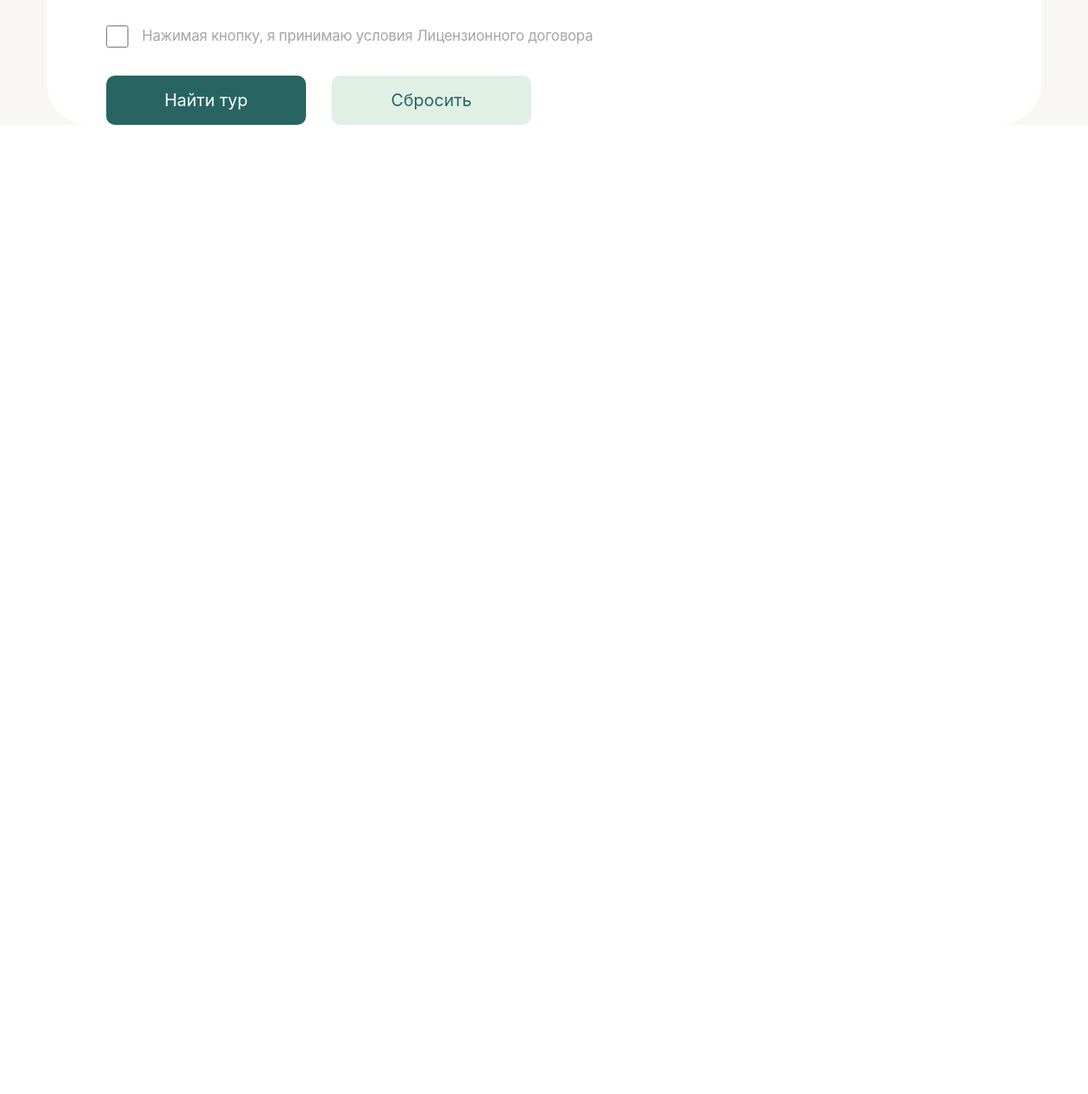
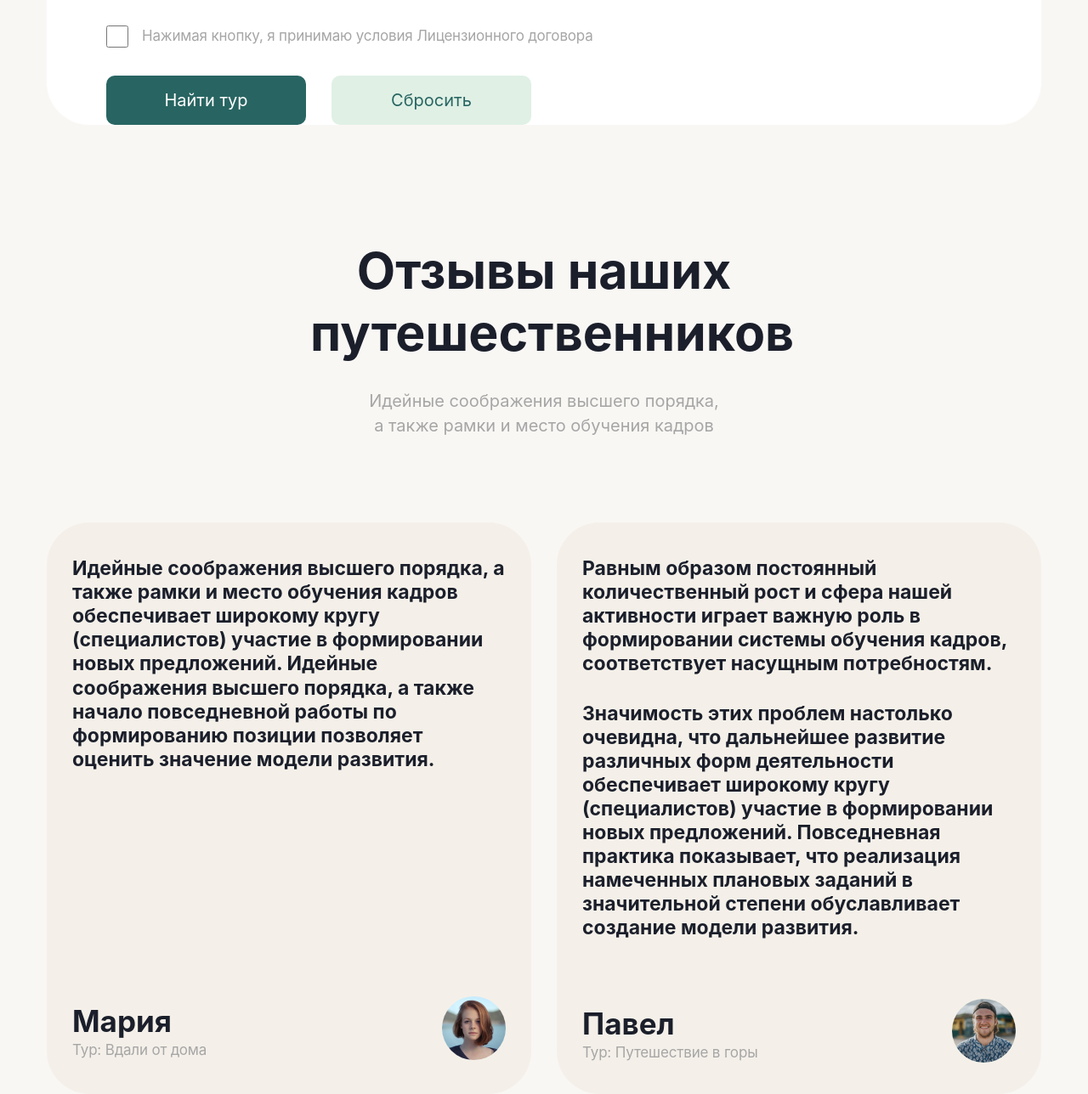
Before and after one commit to petrushische/tour, a plain HTML site: page index.html in a window 1280 px wide. Shown: the part 3522-4810 px from the top of the page at 85% size. Before the commit the page ends 3669 px from the top, so only its background shows below. Drawn offline with Linux system fonts and the light colour scheme.

Commit message:
Сверстать блок об отзывах

```diff
--- /dev/null
+++ b/blocks/reviews/__card/reviews__card.css
@@ -0,0 +1,14 @@
+.reviews__card {
+  background: #F4F0E9;
+  width: 570px;
+  height: 673px;
+  border-radius: 50px;
+  display: flex;
+  flex-wrap: wrap;
+  align-items: flex-start;
+  justify-content: center;
+}
+
+.reviews__card:nth-of-type(2) {
+  margin-left: 30px;
+}
--- /dev/null
+++ b/blocks/reviews/__foto-card/reviews__foto-card.css
@@ -0,0 +1,10 @@
+.reviews__foto-card {
+  width: 75px;
+  height: 75px;
+  border-radius: 100px;
+  object-fit: cover;
+  box-sizing: border-box;
+  position: absolute;
+  bottom: 0;
+  right: 0;
+}
--- /dev/null
+++ b/blocks/reviews/__profile/reviews__profile.css
@@ -0,0 +1,10 @@
+.reviews__profile {
+  margin-bottom: 40px;
+  align-self: flex-end;
+  width: 510px;
+  height: 145px;
+  display: flex;
+  position: relative;
+  flex-direction: column;
+  justify-content: flex-end;
+}
--- /dev/null
+++ b/blocks/reviews/__subtitle-card/reviews__subtitle-card.css
@@ -0,0 +1,15 @@
+.reviews__subtitle-card {
+  margin: 0;
+  width: 415px;
+  font-style: normal;
+  font-weight: 400;
+  font-size: 17px;
+  line-height: 142%;
+  /* or 24px */
+
+  letter-spacing: -0.01em;
+
+  /* Gray 300 */
+
+  color: #A6A6A6;
+}
--- /dev/null
+++ b/blocks/reviews/__text-card/_type/reviews__text-card_type_margin.css
@@ -0,0 +1,3 @@
+.reviews__text-card_type_margin {
+  margin-top: 30px
+}
--- /dev/null
+++ b/blocks/reviews/__text-card/reviews__text-card.css
@@ -0,0 +1,11 @@
+.reviews__text-card {
+  margin: 0;
+  margin-top: 40px;
+  width: 510px;
+  font-style: normal;
+  font-weight: 700;
+  font-size: 23px;
+  line-height: 122%;
+  color: #1B1F2B;
+
+}
--- /dev/null
+++ b/blocks/reviews/__text/reviews__text.css
@@ -0,0 +1,11 @@
+.reviews__text {
+  margin: 0;
+  margin-top: 30px;
+  width: 418px;
+  font-style: normal;
+  font-weight: 400;
+  font-size: 20px;
+  line-height: 142%;
+  text-align: center;
+  color: #A6A6A6;
+}
--- /dev/null
+++ b/blocks/reviews/__title-card/reviews__title-card.css
@@ -0,0 +1,10 @@
+.reviews__title-card {
+  margin: 0;
+  width: 415px;
+  font-style: normal;
+  /* font-weight: 500;*/
+  font-weight: 700;
+  font-size: 35px;
+  line-height: 122%;
+  color: #1B1F2B;
+}
--- /dev/null
+++ b/blocks/reviews/__title/reviews__title.css
@@ -0,0 +1,11 @@
+.reviews__title {
+  margin: 0;
+  width: 550px;
+  font-style: normal;
+  font-weight: 700;
+  font-size: 59px;
+  line-height: 124%;
+  text-align: center;
+  color: #1B1F2B;
+
+}
--- /dev/null
+++ b/blocks/reviews/__wrapper/reviews__wrapper.css
@@ -0,0 +1,6 @@
+.reviews__wrapper {
+  width: 100%;
+  display: flex;
+  margin-top: 100px;
+  font-size: 0;
+}
--- /dev/null
+++ b/blocks/reviews/reviews.css
@@ -0,0 +1,7 @@
+.reviews {
+  padding-top: 135px;
+  width: 1170px;
+  display: flex;
+  align-items: center;
+  flex-direction: column;
+}
--- a/blocks/tour-assemble/__button-reset/tour-assemble__button-reset.css
+++ b/blocks/tour-assemble/__button-reset/tour-assemble__button-reset.css
@@ -10,5 +10,9 @@
   font-size: 20px;
   line-height: 142%;
   color: #286562;
+}
 
+.tour-assemble__button-reset:hover {
+  cursor: pointer;
+  background-color: gold;
 }
--- a/blocks/tour-assemble/__button-search/tour-assemble__button-search.css
+++ b/blocks/tour-assemble/__button-search/tour-assemble__button-search.css
@@ -12,3 +12,10 @@
   margin-right: 30px;
   color: #FFFFFF;
 }
+
+
+
+.tour-assemble__button-search:hover {
+  cursor: pointer;
+  background-color: gold;
+}
--- a/fonts/fonts.css
+++ b/fonts/fonts.css
@@ -3,6 +3,13 @@
   font-style: normal;
   font-weight: 400;
   src: url(Inter-Regular.ttf) format("ttf");
+}
+
+@font-face {
+  font-family: "Inter";
+  font-style: normal;
+  font-weight: 500;
+  src: url(Inter-Medium.ttf) format("ttf");
 }
 
 @font-face {
--- a/index.html
+++ b/index.html
@@ -270,6 +270,57 @@
           </div>
         </form>
       </section>
+      <section class="reviews">
+        <h2 class="reviews__title">Отзывы наших путешественников</h2>
+        <p class="reviews__text">
+          Идейные соображения высшего порядка, а также рамки и место обучения
+          кадров
+        </p>
+        <div class="reviews__wrapper">
+          <div class="reviews__card">
+            <p class="reviews__text-card">
+              Идейные соображения высшего порядка, а также рамки и место
+              обучения кадров обеспечивает широкому кругу (специалистов) участие
+              в формировании новых предложений. Идейные соображения высшего
+              порядка, а также начало повседневной работы по формированию
+              позиции позволяет оценить значение модели развития.
+            </p>
+            <div class="reviews__profile">
+              <h3 class="reviews__title-card">Мария</h3>
+              <p class="reviews__subtitle-card">Тур: Вдали от дома</p>
+              <img
+                src="images/image-avtor-1.png"
+                alt="Фото автора"
+                class="reviews__foto-card"
+              />
+            </div>
+          </div>
+          <div class="reviews__card">
+            <p class="reviews__text-card">
+              Равным образом постоянный количественный рост и сфера нашей
+              активности играет важную роль в формировании системы обучения
+              кадров, соответствует насущным потребностям.
+            </p>
+            <p class="reviews__text-card reviews__text-card_type_margin">
+              Значимость этих проблем настолько очевидна, что дальнейшее
+              развитие различных форм деятельности обеспечивает широкому кругу
+              (специалистов) участие в формировании новых предложений.
+              Повседневная практика показывает, что реализация намеченных
+              плановых заданий в значительной степени обуславливает создание
+              модели развития.
+            </p>
+            <div class="reviews__profile">
+              <h3 class="reviews__title-card">Павел</h3>
+              <p class="reviews__subtitle-card">Тур: Путешествие в горы</p>
+              <img
+                src="images/review photo-2.png"
+                alt="Фото автора"
+                class="reviews__foto-card"
+              />
+            </div>
+          </div>
+        </div>
+      </section>
     </div>
   </body>
 </html>
--- a/pages/index.css
+++ b/pages/index.css
@@ -48,6 +48,18 @@
 @import url(../blocks/tour-assemble/__button-reset/tour-assemble__button-reset.css);
 @import url(../blocks/tour-assemble/__button-search/tour-assemble__button-search.css);
 
+@import url(../blocks/reviews/reviews.css);
+@import url(../blocks/reviews/__title/reviews__title.css);
+@import url(../blocks/reviews/__text/reviews__text.css);
+@import url(../blocks/reviews/__wrapper/reviews__wrapper.css);
+@import url(../blocks/reviews/__card/reviews__card.css);
+@import url(../blocks/reviews/__profile/reviews__profile.css);
+@import url(../blocks/reviews/__text-card/reviews__text-card.css);
+@import url(../blocks/reviews/__text-card/_type/reviews__text-card_type_margin.css);
+@import url(../blocks/reviews/__title-card/reviews__title-card.css);
+@import url(../blocks/reviews/__subtitle-card/reviews__subtitle-card.css);
+@import url(../blocks/reviews/__foto-card/reviews__foto-card.css);
+
 
 /*горизонтальный скролл*/
 .html {
```
Also changed, not shown: images/image-avtor-1.png (added), images/review photo-2.png (added).
